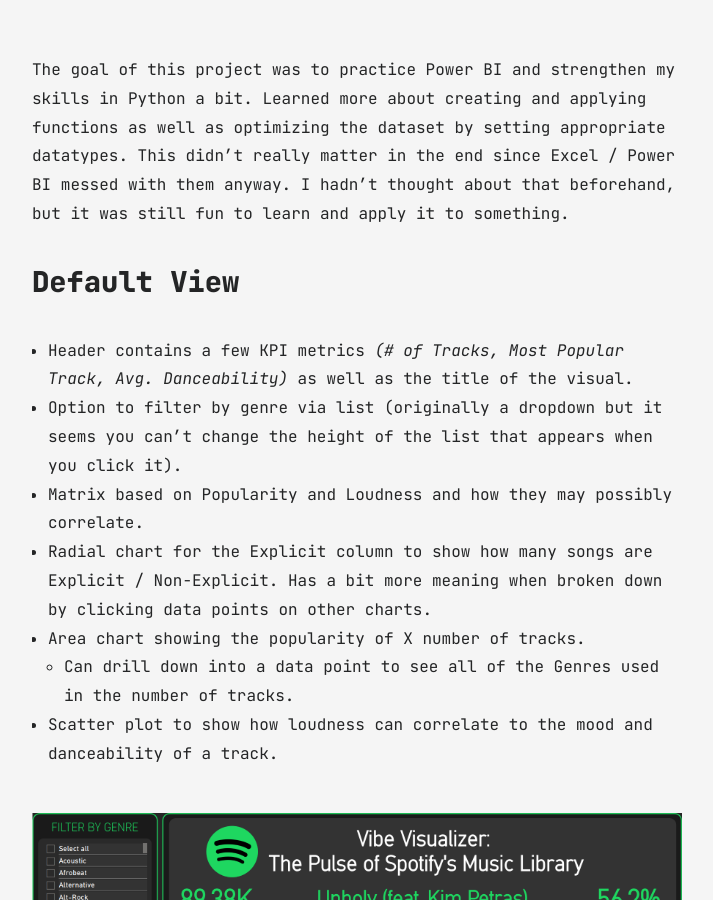
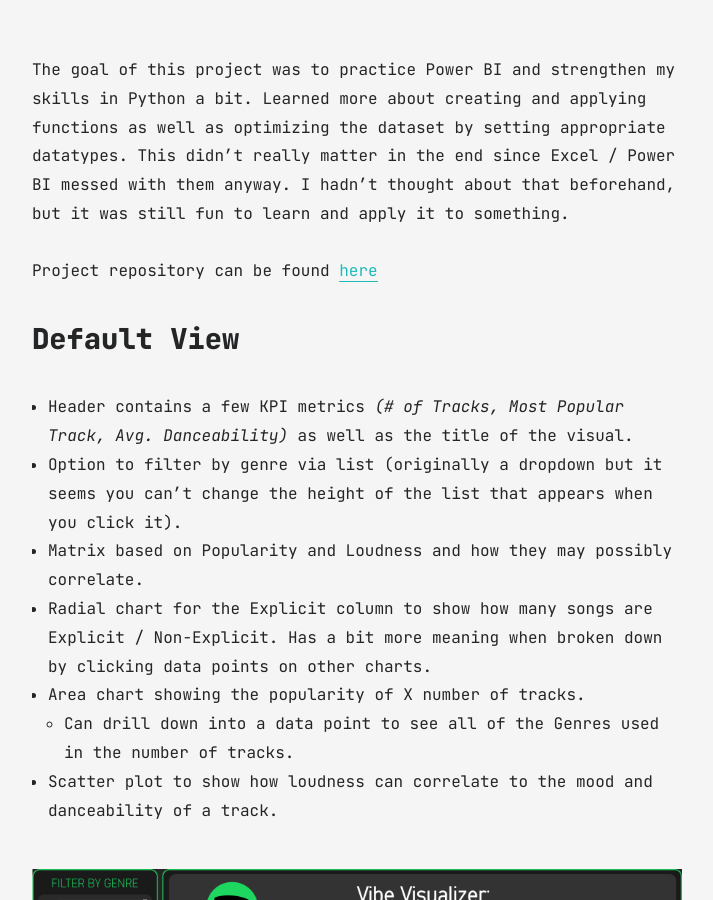
Before and after one commit to ouchmode/Portfolio, a Jekyll site: the page built from all_collections/_posts/2024-01-11-spotify-visualization.md, in a window 1280 px wide and 900 px high, scrolled down 354 px. Shown: the whole window, without its empty margins (283-996 px from the left). Built offline with Jekyll 4.4.1, drawn with Linux system fonts in a browser that asks for light colours.

Commit message:
adding the repository link

```diff
--- a/all_collections/_posts/2024-01-11-spotify-visualization.md
+++ b/all_collections/_posts/2024-01-11-spotify-visualization.md
@@ -6,6 +6,8 @@ categories: ["power bi", "python", "pandas", "numpy", "excel"]
 ---
 
 The goal of this project was to practice Power BI and strengthen my skills in Python a bit. Learned more about creating and applying functions as well as optimizing the dataset by setting appropriate datatypes. This didn't really matter in the end since Excel / Power BI messed with them anyway. I hadn't thought about that beforehand, but it was still fun to learn and apply it to something.
+
+Project repository can be found [here](https://github.com/ouchmode/Spotify-Tracks-By-Genre)
 
 ## **Default View**
 - Header contains a few KPI metrics *(# of Tracks, Most Popular Track, Avg. Danceability)* as well as the title of the visual.
```
